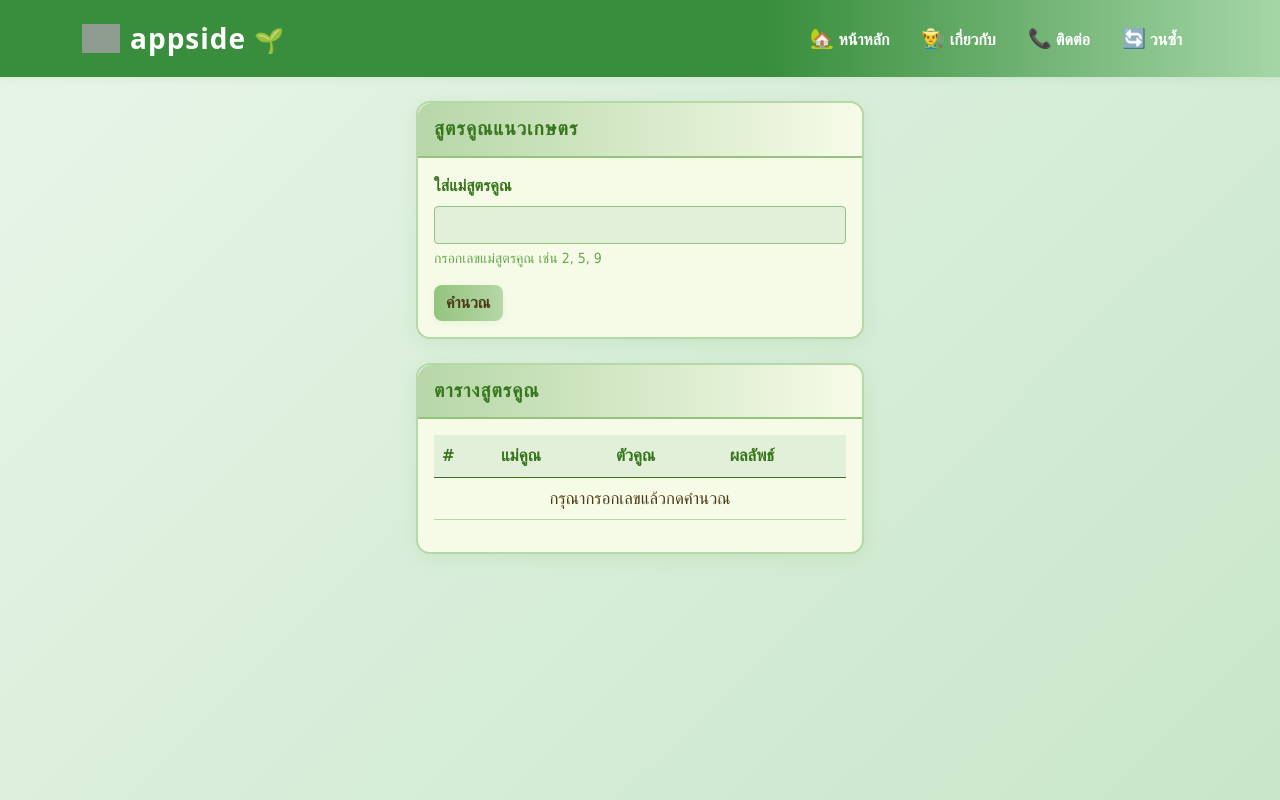
After one commit to Nattapon6712732105/resume, a Django app: page /multiply/ in a window 1280 px wide. The commit adds this page. Run offline with Django 5.2, Linux system fonts and the light colour scheme; grey boxes are pictures that could not be loaded.

Commit message:
calculator multiply

```diff
--- a/templates/base.html
+++ b/templates/base.html
@@ -26,7 +26,7 @@
                         <a class="nav-link text-white fw-bold" href="{% url 'contact' %}"><span style="font-size:1.2rem;">📞</span> ติดต่อ</a>
                     </li>
                     <li class="nav-item">
-                        <a class="nav-link text-white fw-bold" href="{% url 'for' %}"><span style="font-size:1.2rem;">🔄</span> วนซ้ำ</a>
+                        <a class="nav-link text-white fw-bold" href="{% url 'multiply_page' %}"><span style="font-size:1.2rem;">🔄</span> วนซ้ำ</a>
                     </li>
                 </ul>
             </nav>
--- /dev/null
+++ b/templates/multiply.html
@@ -0,0 +1,109 @@
+{% extends "base.html" %}
+
+{% block content %}
+
+<style>
+.agri-card {
+    background: #f6fbe8;
+    color: #4e3d18;
+    border: 2px solid #b6d7a8;
+    border-radius: 14px;
+    box-shadow: 0 4px 18px rgba(120,180,80,0.15);
+    font-family: 'Kanit', 'Prompt', 'Sarabun', 'Tahoma', sans-serif;
+}
+.agri-header {
+    background: linear-gradient(90deg, #b6d7a8 0%, #f6fbe8 100%);
+    color: #38761d;
+    font-weight: bold;
+    letter-spacing: 1px;
+    border-bottom: 2px solid #93c47d;
+    border-radius: 14px 14px 0 0;
+    padding: 0.75rem 1rem;
+    font-size: 1.2rem;
+}
+.agri-form-label {
+    color: #38761d;
+    font-weight: bold;
+}
+.agri-btn {
+    background: linear-gradient(90deg, #93c47d 0%, #b6d7a8 100%);
+    color: #4e3d18;
+    border: none;
+    font-weight: bold;
+    border-radius: 8px;
+    box-shadow: 0 2px 8px rgba(120,180,80,0.10);
+    transition: background 0.2s;
+}
+.agri-btn:hover {
+    background: linear-gradient(90deg, #b6d7a8 0%, #93c47d 100%);
+    color: #285017;
+}
+.agri-table th, .agri-table td {
+    background: #f6fbe8;
+    color: #4e3d18;
+    border-color: #b6d7a8;
+    font-size: 1.05rem;
+}
+.agri-table th {
+    color: #38761d;
+    background: #e2efd9;
+}
+</style>
+
+<div class="card agri-card mx-auto mb-4" style="width: 28rem;">
+    <div class="agri-header">
+        สูตรคูณแนวเกษตร
+    </div>
+    <div class="card-body">
+        <form method="post" action="{% url 'multiply_page' %}">
+            {% csrf_token %}
+            <div class="mb-3">
+                <label for="count" class="form-label agri-form-label">ใส่แม่สูตรคูณ</label>
+                <input
+                type="number"
+                class="form-control"
+                id="count"
+                name="number"
+                aria-describedby="emailHelp"
+                style="background:#e2efd9; color:#38761d; border:1.5px solid #93c47d;">
+                <div id="emailHelp" class="form-text" style="color:#6aa84f;">กรอกเลขแม่สูตรคูณ เช่น 2, 5, 9</div>
+            </div>
+            <button type="submit" class="btn agri-btn">คำนวณ</button>
+        </form>
+    </div>
+</div>
+
+<div class="card agri-card mx-auto" style="width: 28rem;">
+    <div class="agri-header">
+        ตารางสูตรคูณ
+    </div>
+    <div class="card-body" style="overflow-x:auto;">
+        <table class="table agri-table">
+            <thead>
+                <tr>
+                    <th scope="col">#</th>
+                    <th scope="col">แม่คูณ</th>
+                    <th scope="col">ตัวคูณ</th>
+                    <th scope="col">ผลลัพธ์</th>
+                </tr>
+            </thead>
+            <tbody>
+                {% if results %}
+                    {% for a, b, c in results %}
+                        <tr>
+                            <th scope="row">{{ forloop.counter }}</th>
+                            <td>{{ a }}</td>
+                            <td>{{ b }}</td>
+                            <td>{{ c }}</td>
+                        </tr>
+                    {% endfor %}
+                {% else %}
+                    <tr>
+                        <td colspan="4" class="text-center">กรุณากรอกเลขแล้วกดคำนวณ</td>
+                    </tr>
+                {% endif %}
+            </tbody>
+        </table>
+    </div>
+</div>
+{% endblock content %}
--- a/webpage/urls.py
+++ b/webpage/urls.py
@@ -3,8 +3,9 @@ from django.urls import path
 from . import views
 
 urlpatterns = [
-    path("", views.home, name="home"),
-    path("about/", views.about, name="about"),
-    path("contact/", views.contact, name="contact"),
-    path("for/", views.forpage, name="for"),
+    path('', views.home, name='home'),
+    path('about/', views.about, name='about'),
+    path('contact/', views.contact, name='contact'),
+    path('forpage/', views.forpage, name='forpage'),
+    path('multiply/', views.multiply, name='multiply_page'),
 ]
--- a/webpage/views.py
+++ b/webpage/views.py
@@ -1,3 +1,21 @@
+from django.shortcuts import render
+
+# เพิ่มฟังก์ชัน multiply ให้ตรงกับที่ urls.py เรียกใช้
+def multiply(request):
+    context = {}
+    multiplier = None
+    if request.method == 'POST' and request.POST.get('number'):
+        try:
+            multiplier = int(request.POST.get('number'))
+        except (TypeError, ValueError):
+            multiplier = None
+    if multiplier and multiplier > 0:
+        context['count'] = list(range(1, multiplier + 1))
+        context['results'] = [(multiplier, i, multiplier * i) for i in context['count']]
+    else:
+        context['count'] = []
+        context['results'] = []
+    return render(request, 'multiply.html', context)
 from django.shortcuts import render
 
 # Create your views here.
```
Also changed, not shown: templates/for.html (deleted, +0 -28 lines), vercel_deploy/view.py (+15 -5 lines).
